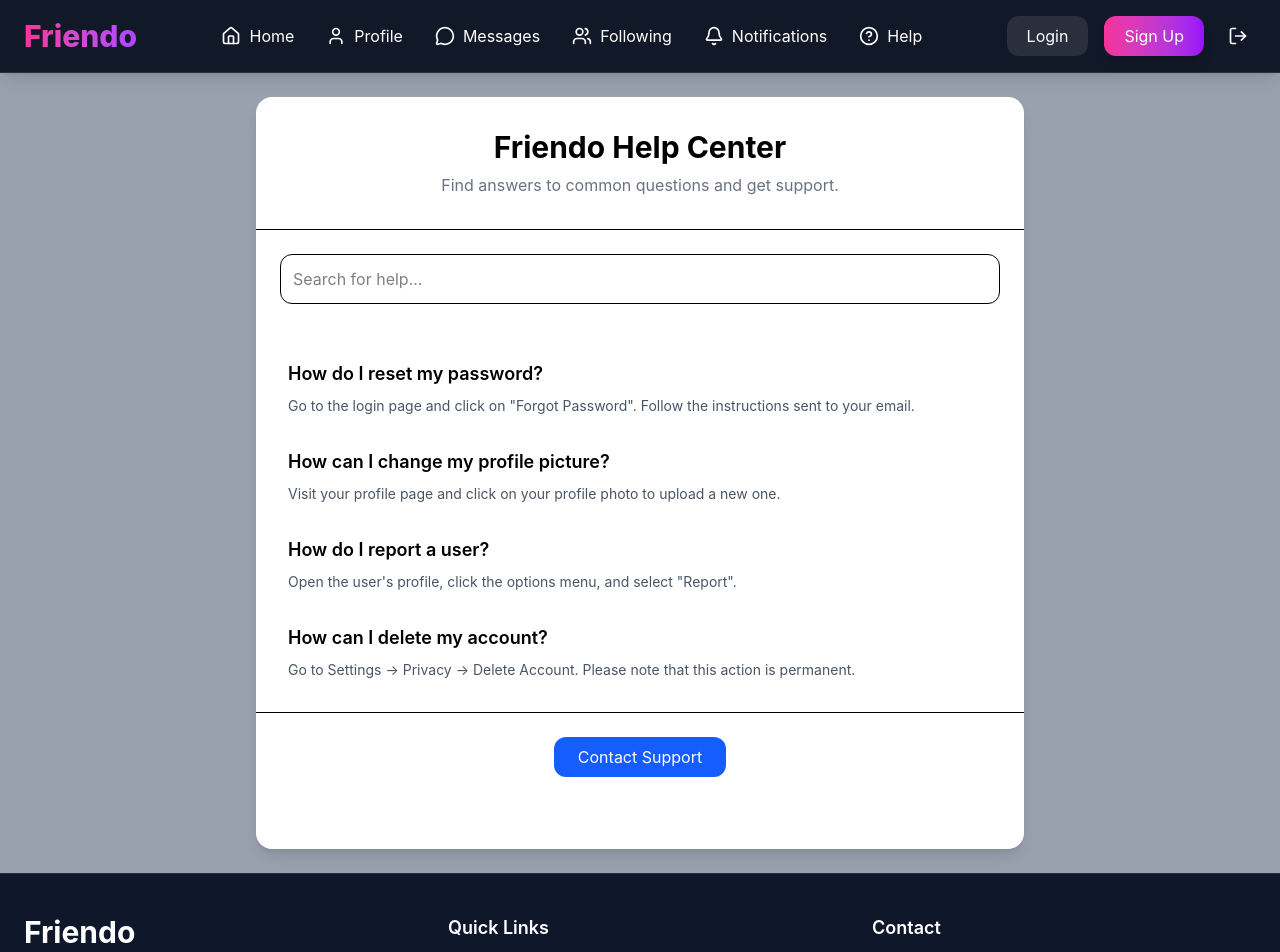
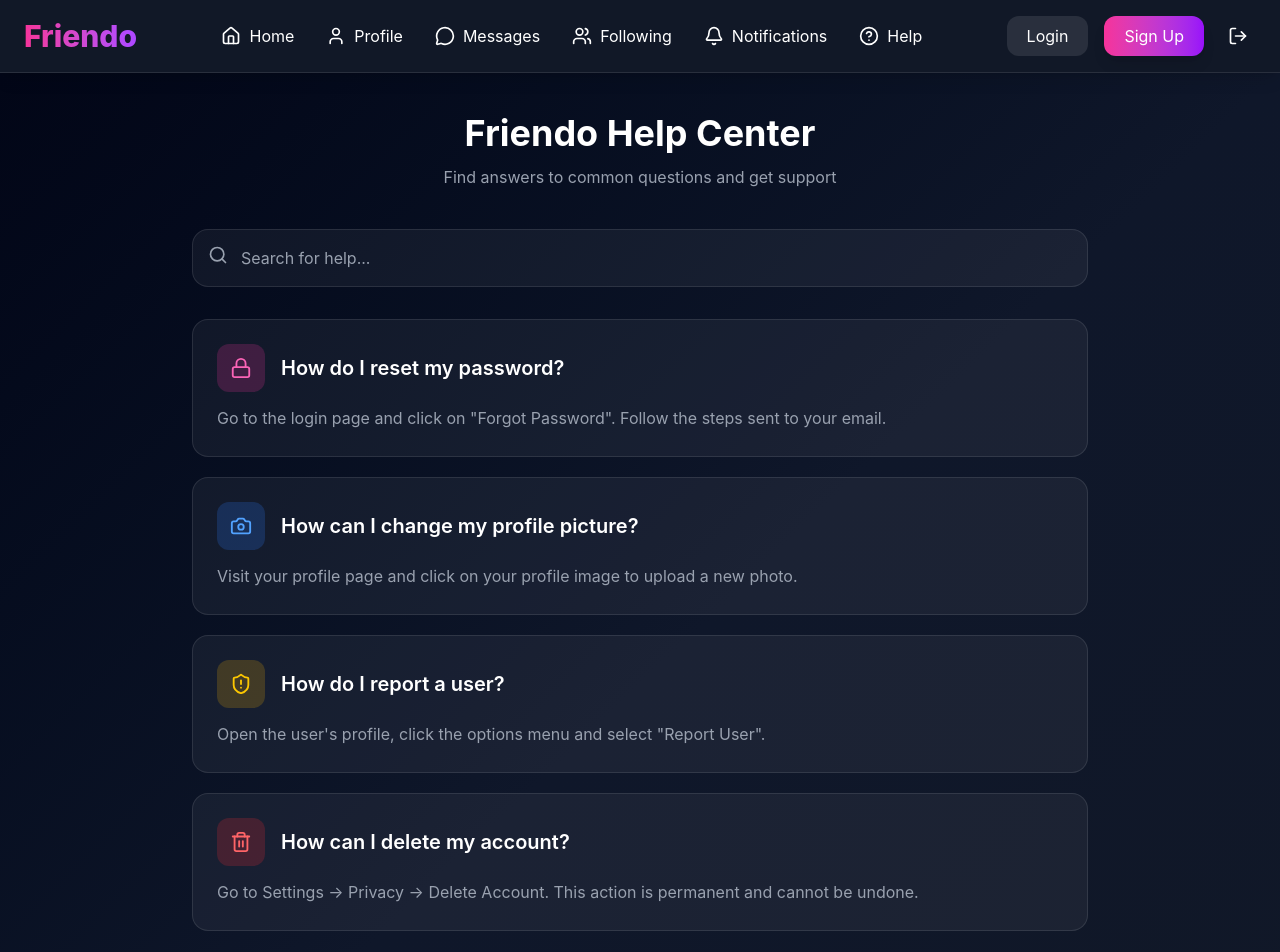
Before and after one commit to gauravkumar2005/Friendo, a React (Vite) app in the folder friendo/: page /help in a window 1280 px wide. Shown: the top 952 px of the page. Built offline with nearby package versions, Linux system fonts and the light colour scheme.

Commit message:
update help page

```diff
--- a/friendo/src/pages/Help.jsx
+++ b/friendo/src/pages/Help.jsx
@@ -1,80 +1,172 @@
 import React from "react";
+
+import {
+  Search,
+  Lock,
+  Camera,
+  ShieldAlert,
+  Trash2,
+  Mail,
+} from "lucide-react";
 
 function Help() {
   return (
-    <div className="min-h-screen bg-gray-400 flex justify-center p-6">
+    <div className="min-h-screen bg-gradient-to-br from-[#020617] via-[#0f172a] to-[#111827] text-white px-4 py-10 flex justify-center">
 
-      <div className="w-full max-w-3xl bg-white rounded-2xl shadow-lg">
+      <div className="w-full max-w-4xl">
 
-        {/* Header */}
-        <div className="p-8 border-b text-center">
-          <h1 className="text-3xl font-bold">Friendo Help Center</h1>
-          <p className="text-gray-500 mt-2">
-            Find answers to common questions and get support.
+        {/* HEADER */}
+        <div className="text-center mb-10">
+
+          <h1 className="text-4xl font-bold">
+            Friendo Help Center
+          </h1>
+
+          <p className="text-gray-400 mt-3">
+            Find answers to common questions and get support
           </p>
+
         </div>
 
-        {/* Search Bar */}
-        <div className="p-6">
+        {/* SEARCH BAR */}
+        <div className="relative mb-8">
+
+          <Search
+            size={20}
+            className="absolute left-4 top-4 text-gray-400"
+          />
+
           <input
             type="text"
             placeholder="Search for help..."
-            className="w-full border border-black rounded-xl p-3 focus:outline-none"
+            className="w-full bg-white/5 border border-white/10 rounded-2xl py-4 pl-12 pr-4 text-white placeholder-gray-400 focus:outline-none focus:ring-2 focus:ring-pink-500"
           />
+
         </div>
 
-        {/* FAQ Section */}
-        <div className="p-8 space-y-8">
+        {/* FAQ SECTION */}
+        <div className="space-y-5">
 
-          <div>
-            <h3 className="font-semibold text-lg">
-              How do I reset my password?
-            </h3>
-            <p className="text-gray-600 mt-2 text-sm">
-              Go to the login page and click on "Forgot Password".
-              Follow the instructions sent to your email.
+          {/* FAQ 1 */}
+          <div className="bg-white/5 border border-white/10 rounded-2xl p-6 hover:bg-white/10 transition">
+
+            <div className="flex items-center gap-4 mb-3">
+
+              <div className="w-12 h-12 rounded-xl bg-pink-500/20 flex items-center justify-center">
+                <Lock size={22} className="text-pink-400" />
+              </div>
+
+              <h2 className="text-xl font-semibold">
+                How do I reset my password?
+              </h2>
+
+            </div>
+
+            <p className="text-gray-400 leading-7">
+              Go to the login page and click on
+              "Forgot Password". Follow the steps
+              sent to your email.
             </p>
+
           </div>
 
-          <div>
-            <h3 className="font-semibold text-lg">
-              How can I change my profile picture?
-            </h3>
-            <p className="text-gray-600 mt-2 text-sm">
-              Visit your profile page and click on your profile photo to upload a new one.
+          {/* FAQ 2 */}
+          <div className="bg-white/5 border border-white/10 rounded-2xl p-6 hover:bg-white/10 transition">
+
+            <div className="flex items-center gap-4 mb-3">
+
+              <div className="w-12 h-12 rounded-xl bg-blue-500/20 flex items-center justify-center">
+                <Camera size={22} className="text-blue-400" />
+              </div>
+
+              <h2 className="text-xl font-semibold">
+                How can I change my profile picture?
+              </h2>
+
+            </div>
+
+            <p className="text-gray-400 leading-7">
+              Visit your profile page and click on
+              your profile image to upload a new photo.
             </p>
+
           </div>
 
-          <div>
-            <h3 className="font-semibold text-lg">
-              How do I report a user?
-            </h3>
-            <p className="text-gray-600 mt-2 text-sm">
-              Open the user's profile, click the options menu, and select "Report".
+          {/* FAQ 3 */}
+          <div className="bg-white/5 border border-white/10 rounded-2xl p-6 hover:bg-white/10 transition">
+
+            <div className="flex items-center gap-4 mb-3">
+
+              <div className="w-12 h-12 rounded-xl bg-yellow-500/20 flex items-center justify-center">
+                <ShieldAlert
+                  size={22}
+                  className="text-yellow-400"
+                />
+              </div>
+
+              <h2 className="text-xl font-semibold">
+                How do I report a user?
+              </h2>
+
+            </div>
+
+            <p className="text-gray-400 leading-7">
+              Open the user's profile, click the options
+              menu and select "Report User".
             </p>
+
           </div>
 
-          <div>
-            <h3 className="font-semibold text-lg">
-              How can I delete my account?
-            </h3>
-            <p className="text-gray-600 mt-2 text-sm">
+          {/* FAQ 4 */}
+          <div className="bg-white/5 border border-white/10 rounded-2xl p-6 hover:bg-white/10 transition">
+
+            <div className="flex items-center gap-4 mb-3">
+
+              <div className="w-12 h-12 rounded-xl bg-red-500/20 flex items-center justify-center">
+                <Trash2 size={22} className="text-red-400" />
+              </div>
+
+              <h2 className="text-xl font-semibold">
+                How can I delete my account?
+              </h2>
+
+            </div>
+
+            <p className="text-gray-400 leading-7">
               Go to Settings → Privacy → Delete Account.
-              Please note that this action is permanent.
+              This action is permanent and cannot be undone.
             </p>
+
           </div>
 
         </div>
 
-        {/* Contact Support */}
-        <div className="p-6 border-t text-center">
-          <button className="bg-blue-600 text-white px-6 py-2 rounded-xl hover:bg-blue-700 transition">
+        {/* CONTACT SUPPORT */}
+        <div className="mt-10 bg-white/5 border border-white/10 rounded-3xl p-8 text-center">
+
+          <div className="w-16 h-16 mx-auto rounded-2xl bg-gradient-to-r from-pink-500 to-purple-600 flex items-center justify-center mb-5">
+
+            <Mail size={28} />
+
+          </div>
+
+          <h2 className="text-2xl font-bold mb-3">
+            Still Need Help?
+          </h2>
+
+          <p className="text-gray-400 mb-6">
+            Our support team is always ready to help you.
+          </p>
+
+          <button className="px-8 py-3 rounded-2xl bg-gradient-to-r from-pink-500 to-purple-600 hover:opacity-90 transition shadow-lg font-medium">
+
             Contact Support
+
           </button>
+
         </div>
 
       </div>
-
     </div>
   );
 }
```
